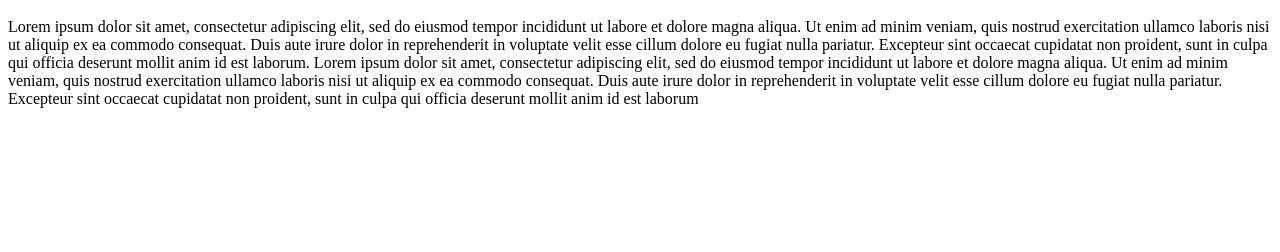
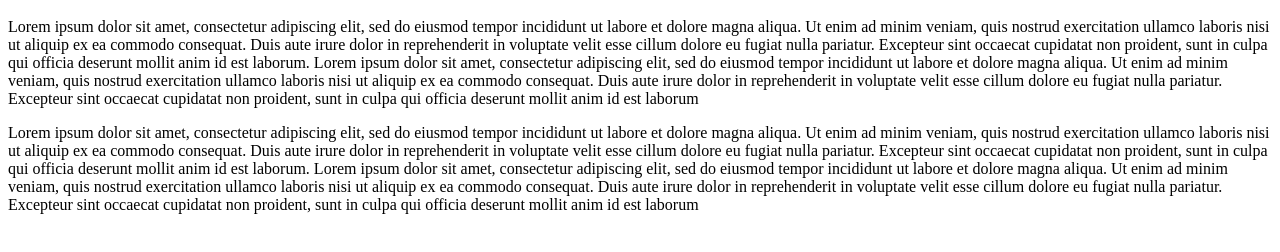
Before and after one commit to robertofloresf/repositoriogit, a plain HTML site: page index.html in a window 1280 px wide. Shown: the part 48-300 px from the top of the page. Drawn offline with Linux system fonts and the light colour scheme.

Commit message:
agrego un parrafo
agrego un parrafo

```diff
--- a/index.html
+++ b/index.html
@@ -6,5 +6,7 @@
 		<h1>TITULO DE PRUEBA</h1>
 
 		<p>Lorem ipsum dolor sit amet, consectetur adipiscing elit, sed do eiusmod tempor incididunt ut labore et dolore magna aliqua. Ut enim ad minim veniam, quis nostrud exercitation ullamco laboris nisi ut aliquip ex ea commodo consequat. Duis aute irure dolor in reprehenderit in voluptate velit esse cillum dolore eu fugiat nulla pariatur. Excepteur sint occaecat cupidatat non proident, sunt in culpa qui officia deserunt mollit anim id est laborum. Lorem ipsum dolor sit amet, consectetur adipiscing elit, sed do eiusmod tempor incididunt ut labore et dolore magna aliqua. Ut enim ad minim veniam, quis nostrud exercitation ullamco laboris nisi ut aliquip ex ea commodo consequat. Duis aute irure dolor in reprehenderit in voluptate velit esse cillum dolore eu fugiat nulla pariatur. Excepteur sint occaecat cupidatat non proident, sunt in culpa qui officia deserunt mollit anim id est laborum</p>
+
+		<p>Lorem ipsum dolor sit amet, consectetur adipiscing elit, sed do eiusmod tempor incididunt ut labore et dolore magna aliqua. Ut enim ad minim veniam, quis nostrud exercitation ullamco laboris nisi ut aliquip ex ea commodo consequat. Duis aute irure dolor in reprehenderit in voluptate velit esse cillum dolore eu fugiat nulla pariatur. Excepteur sint occaecat cupidatat non proident, sunt in culpa qui officia deserunt mollit anim id est laborum. Lorem ipsum dolor sit amet, consectetur adipiscing elit, sed do eiusmod tempor incididunt ut labore et dolore magna aliqua. Ut enim ad minim veniam, quis nostrud exercitation ullamco laboris nisi ut aliquip ex ea commodo consequat. Duis aute irure dolor in reprehenderit in voluptate velit esse cillum dolore eu fugiat nulla pariatur. Excepteur sint occaecat cupidatat non proident, sunt in culpa qui officia deserunt mollit anim id est laborum</p>
 	</body>
 </html>
```
